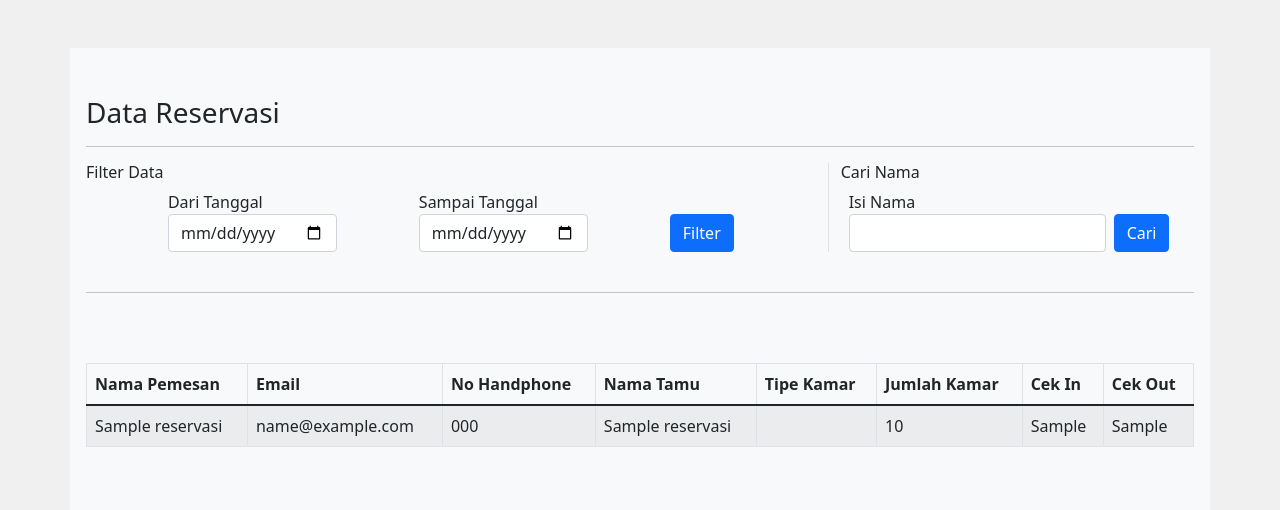
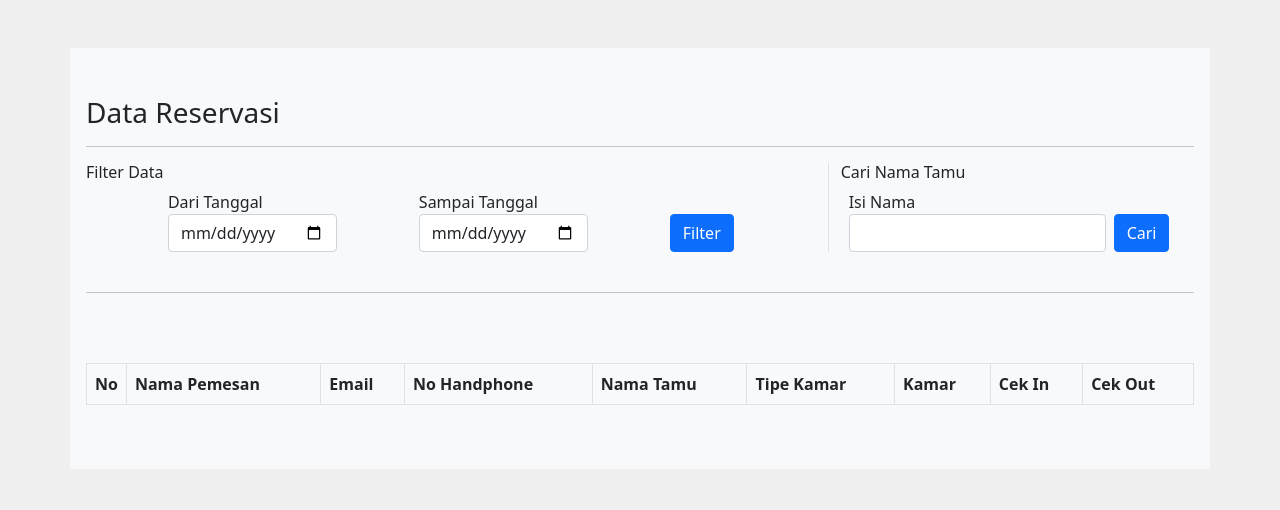
Before and after one commit to strbagus/UKK-P2, a PHP site: page /resepsionis/index.php in a window 1280 px wide. Shown: the part 234-744 px from the top of the page. Run offline with PHP 8.4, Linux system fonts and the light colour scheme; the visitor is signed in with stand-in values (Sample User, id 1); tables that the repository leaves empty or names only in its code hold one stand-in row (values such as "Sample post"); data that the repository does not hold is empty.

Commit message:
Fix query join

```diff
--- a/resepsionis/index.php
+++ b/resepsionis/index.php
@@ -22,11 +22,11 @@
                     <div class="panel d-flex flex-row justify-content-evenly">
                         <div class="form-group">
                             <label>Dari Tanggal</label>
-                            <input type="date" name="daritgl" class="form-control">
+                            <input type="date" name="daritgl" class="form-control" required="required">
                         </div>
                         <div class="form-group">
                             <label>Sampai Tanggal</label>
-                            <input type="date" name="sampaitgl" class="form-control">
+                            <input type="date" name="sampaitgl" class="form-control" required="required">
                         </div>
                         <div class="form-group d-flex align-items-end">
                             <input type="submit" class="btn btn-primary" value="Filter">
@@ -37,12 +37,12 @@
             </div>
 
             <div class="col-md-4">
-                <h6>Cari Nama</h6>
+                <h6>Cari Nama Tamu</h6>
                 <form action="index.php" method="get">
                     <div class="panel d-flex flex-row">
                         <div class="form-group mx-2">
                             <label>Isi Nama</label>
-                            <input type="text" name="namacari" class="form-control">
+                            <input type="text" name="namacari" class="form-control" required="required">
                         </div>
                         <div class="form-group d-flex align-items-end">
                             <input type="submit" class="btn btn-primary" value="Cari">
@@ -56,16 +56,16 @@
                 if(isset($_GET['daritgl'])&&isset($_GET['sampaitgl'])){
                     $dari = $_GET['daritgl'];
                     $sampai = $_GET['sampaitgl'];
-                    $sql = mysqli_query($con, "SELECT * FROM tb_reservasi WHERE date(res_cekin) > '$dari' and date(res_cekin) < '$sampai'");
+                    $sql = mysqli_query($con, "SELECT * FROM tb_reservasi INNER JOIN tb_jkamar WHERE tb_reservasi.res_tipe = tb_jkamar.jk_id && date(res_cekin) > '$dari' && date(res_cekin) < '$sampai'");
                     $ind = "visible";
                 }else if(isset($_GET['namacari'])){
                     $nama = $_GET['namacari'];
-                    $sql = mysqli_query($con, "SELECT * FROM tb_reservasi WHERE res_namapesan='$nama' || res_namatamu='$nama' ");
+                    $sql = mysqli_query($con, "SELECT * FROM tb_reservasi INNER JOIN tb_jkamar WHERE tb_reservasi.res_tipe = tb_jkamar.jk_id && res_namatamu='$nama'");
                     $ind = "visible";
                 }
 
                 else{
-                    $sql = mysqli_query($con, "SELECT * FROM tb_reservasi");
+                    $sql = mysqli_query($con, "SELECT * FROM tb_reservasi INNER JOIN tb_jkamar WHERE tb_reservasi.res_tipe = tb_jkamar.jk_id");
                     $ind = "invisible";
                 }
             ?>
@@ -78,37 +78,34 @@
         <table class="table table-bordered table-striped table-hover" id="table-datatable">
             <thead>
                 <tr>
+                    <th style="width:1%;">No</th>
                     <th>Nama Pemesan</th>
                     <th>Email</th>
                     <th>No Handphone</th>
                     <th>Nama Tamu</th>
                     <th>Tipe Kamar</th>
-                    <th>Jumlah Kamar</th>
+                    <th>Kamar</th>
                     <th>Cek In</th>
                     <th>Cek Out</th>
                 </tr>
             </thead>
             <tbody>
                 <?php
-
+                $no = 1;
                 while($d = mysqli_fetch_array($sql)){
-                    $tipe = $d['res_tipe'];
-                    $sql2 = mysqli_query($con, "SELECT * FROM tb_jkamar WHERE jk_id=$tipe");
-                    $d2 = mysqli_fetch_array($sql2);
 
                     ?>
 
                     <tr>
+                        <td><?php echo $no++?></td>
                         <td><?php echo $d['res_namapesan'] ?></td>
                         <td><?php echo $d['res_email']?></td>
                         <td><?php echo $d['res_nohp']?></td>
                         <td><?php echo $d['res_namatamu']?></td>
-                        <td><?php echo $d2['jk_tipe']?></td>
+                        <td><?php echo $d['jk_tipe']?></td>
                         <td><?php echo $d['res_jumlah']?></td>
                         <td><?php echo $d['res_cekin']?></td>
                         <td><?php echo $d['res_cekout']?></td>
-
-
                     </tr>
                 <?php } ?>
             </tbody>
```
Also changed, not shown: admin/fkamar.php (+6 -13 lines).
